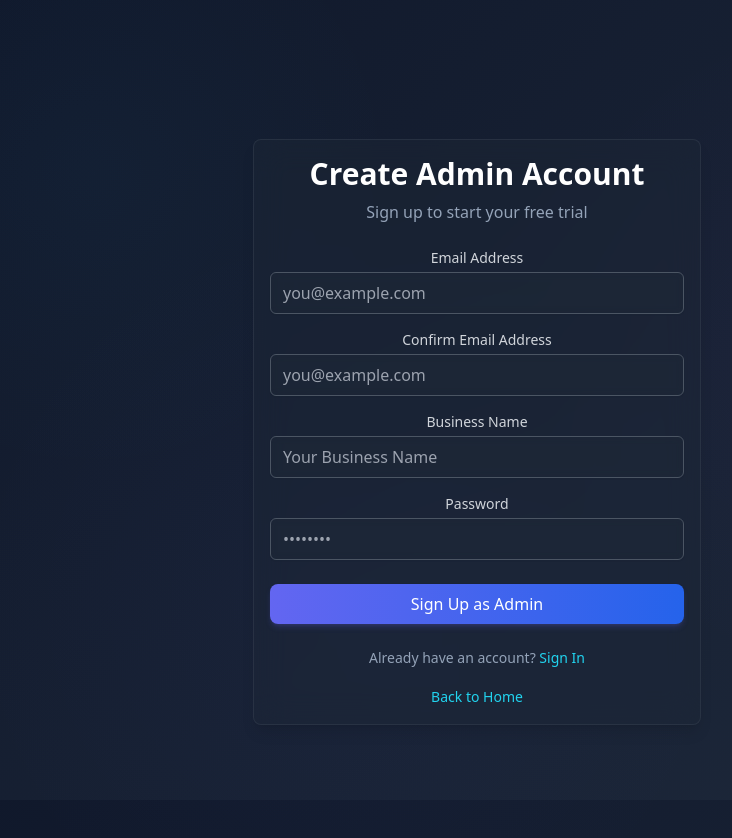
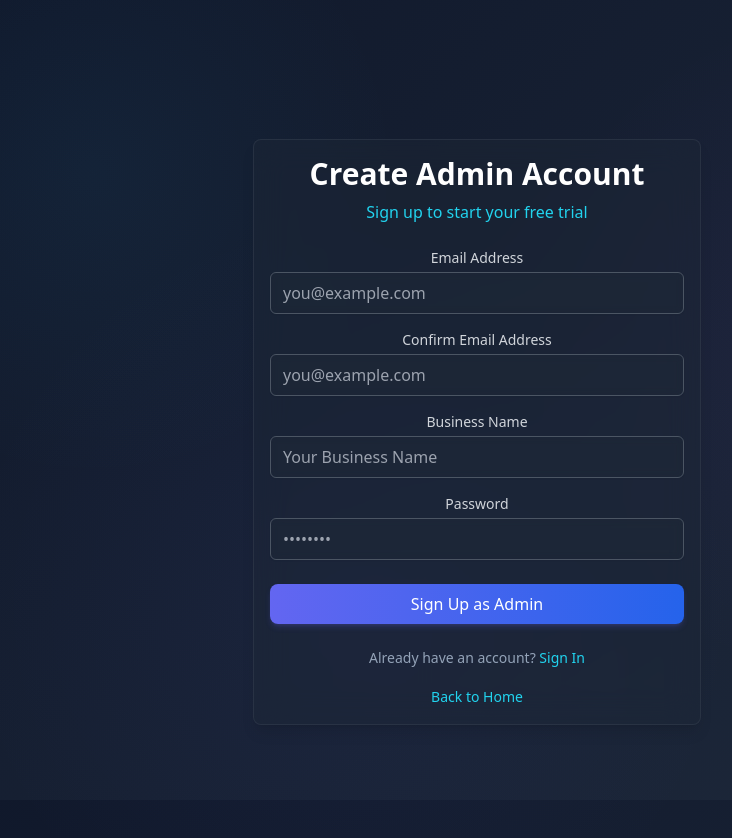
Before and after one commit to Jones-mccarthy/salesflow-ai, a React (Vite) app: page /signup in a window 1280 px wide. Shown: the top 838 px of the page, without its empty margins (163-895 px from the left). Built offline with nearby package versions, Linux system fonts and the light colour scheme.

Commit message:
design restored

```diff
--- a/src/components/layout/AppLayout.tsx
+++ b/src/components/layout/AppLayout.tsx
@@ -1,7 +1,6 @@
 import React, { useState } from 'react';
 import type { ReactNode } from 'react';
 import { useAuth } from '../../context/AuthContext';
-import { Navigate } from 'react-router-dom';
 import Sidebar from './Sidebar';
 import Header from './Header';
 
@@ -34,24 +33,17 @@ export default function AppLayout({
     );
   }
 
-  // Redirect if authentication is required but user is not logged in
-  if (requireAuth && !user) {
-    return <Navigate to="/" replace />;
-  }
-
-  // Redirect if specific role is required but user doesn't have it
-  if (requiredRole && role !== requiredRole) {
-    return <Navigate to="/" replace />;
-  }
+  // Authentication is disabled, so we don't redirect
+  // These checks are kept for future use when auth is re-enabled
 
   // If no auth required or user is authenticated with correct role
   return (
-    <div className="min-h-screen bg-gray-900 text-white flex">
+    <div className="min-h-screen w-full bg-gray-900 text-white flex">
       <Sidebar isOpen={sidebarOpen} setIsOpen={setSidebarOpen} />
-      <div className="flex-1 flex flex-col">
+      <div className="flex-1 flex flex-col w-full">
         <Header toggleSidebar={toggleSidebar} />
-        <main className="flex-1 p-4 md:p-6 pt-2 overflow-y-auto">
-          <div className="max-w-7xl mx-auto">
+        <main className="flex-1 p-4 md:p-6 pt-2 overflow-y-auto w-full">
+          <div className="w-full">
             {children}
           </div>
         </main>
--- a/src/index.css
+++ b/src/index.css
@@ -5,10 +5,13 @@
 /* Global dark theme and glassmorphism styles */
 @layer base {
   body {
-    @apply bg-gray-900 text-white min-h-screen;
+    @apply bg-gray-900 text-white min-h-screen w-full;
     background: linear-gradient(135deg, #0f172a 0%, #1e293b 100%);
     background-attachment: fixed;
     position: relative;
+    margin: 0;
+    padding: 0;
+    overflow-x: hidden;
   }
 
   body::before {
@@ -19,9 +22,9 @@
     width: 100%;
     height: 100%;
     background:
-      radial-gradient(circle at 20% 20%, rgba(56, 189, 248, 0.03) 0%, transparent 25%),
-      radial-gradient(circle at 80% 40%, rgba(168, 85, 247, 0.03) 0%, transparent 30%),
-      radial-gradient(circle at 40% 70%, rgba(99, 102, 241, 0.03) 0%, transparent 40%);
+      radial-gradient(circle at 20% 20%, rgba(56, 189, 248, 0.05) 0%, transparent 25%),
+      radial-gradient(circle at 80% 40%, rgba(168, 85, 247, 0.05) 0%, transparent 30%),
+      radial-gradient(circle at 40% 70%, rgba(99, 102, 241, 0.05) 0%, transparent 40%);
     pointer-events: none;
     z-index: -1;
   }
@@ -50,12 +53,12 @@
 
 @layer components {
   .glass-card {
-    @apply bg-gray-800 bg-opacity-40 backdrop-blur-lg border border-gray-700/50 rounded-xl shadow-lg;
+    @apply bg-gray-800 bg-opacity-40 backdrop-blur-lg border border-gray-700/50 rounded-xl shadow-lg w-full;
     box-shadow: 0 8px 32px rgba(0, 0, 0, 0.2), 0 0 0 1px rgba(255, 255, 255, 0.05) inset;
   }
 
   .glass-panel {
-    @apply bg-gray-800 bg-opacity-30 backdrop-blur-md border border-gray-700/40 rounded-lg;
+    @apply bg-gray-800 bg-opacity-30 backdrop-blur-md border border-gray-700/40 rounded-lg w-full;
     box-shadow: 0 4px 16px rgba(0, 0, 0, 0.15), 0 0 0 1px rgba(255, 255, 255, 0.03) inset;
   }
 
--- a/src/pages/auth/AdminLogin.tsx
+++ b/src/pages/auth/AdminLogin.tsx
@@ -30,11 +30,11 @@ export default function AdminLogin(): React.ReactElement {
   };
 
   return (
-    <div className="h-screen flex items-center justify-center px-4 sm:px-6 lg:px-8 overflow-hidden">
-      <Card className="max-w-md w-full">
+    <div className="h-screen w-full flex items-center justify-center px-4 sm:px-6 lg:px-8 overflow-hidden">
+      <Card className="max-w-md w-full glass-card">
         <div className="text-center mb-6">
           <h1 className="text-3xl font-bold text-white">Admin Login</h1>
-          <p className="mt-2 text-slate-400">Sign in to access your dashboard</p>
+          <p className="mt-2 text-cyan-400">Sign in to access your dashboard</p>
         </div>
 
         {error && (
--- a/src/pages/auth/SignupPage.tsx
+++ b/src/pages/auth/SignupPage.tsx
@@ -55,11 +55,11 @@ export default function SignupPage() {
   };
 
   return (
-    <div className="h-screen flex items-center justify-center px-4 sm:px-6 lg:px-8 overflow-hidden">
-      <Card className="max-w-md w-full">
+    <div className="h-screen w-full flex items-center justify-center px-4 sm:px-6 lg:px-8 overflow-hidden">
+      <Card className="max-w-md w-full glass-card">
         <div className="text-center mb-6">
           <h1 className="text-3xl font-bold text-white">Create Admin Account</h1>
-          <p className="mt-2 text-slate-400">Sign up to start your free trial</p>
+          <p className="mt-2 text-cyan-400">Sign up to start your free trial</p>
         </div>
 
         {error && (
```
